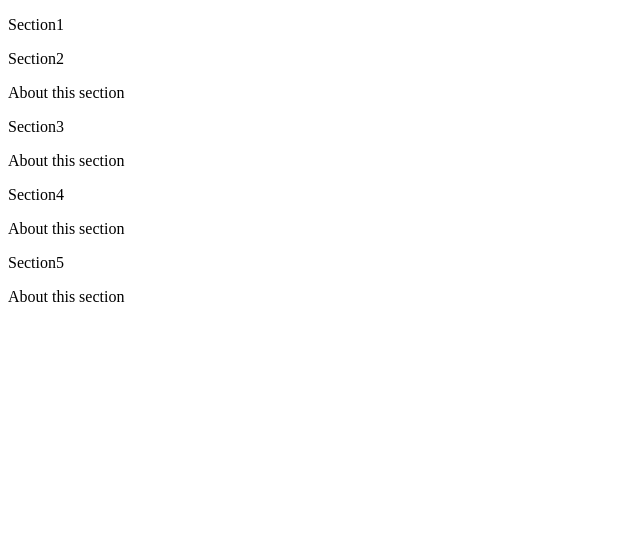
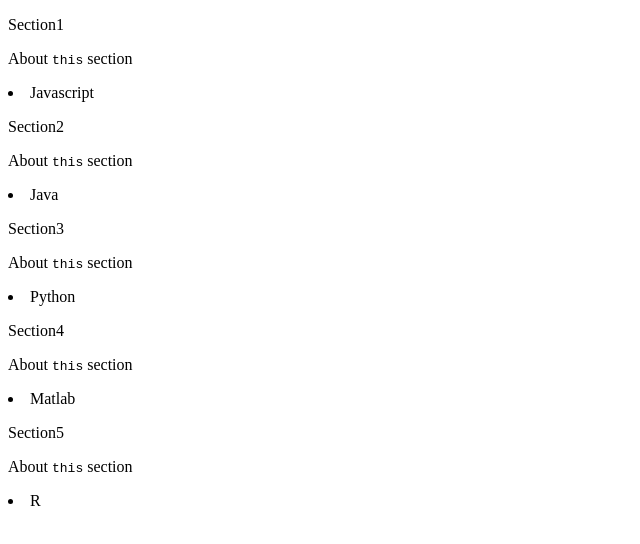
Before and after one commit to Suzi216/microversetrial, a plain HTML site: page index.html in a window 1280 px wide. Shown: the whole page, without its empty margins (0-640 px from the left). Drawn offline with Linux system fonts and the light colour scheme.

Commit message:
commit story6 story7 and story8

```diff
--- a/index.html
+++ b/index.html
@@ -11,35 +11,43 @@
   <section class="main-section" id="Section_1">
     <header>
       <p>Section1</p>
-      <p></p>
+      <p>About <code>this</code>  section</p>
+      <li>Javascript</li>
     </header>
   </section>
   <section class="main-section" id="Section_2">
     <header>
       <p>Section2</p>
-      <p>About this section</p>
+      <p>About <code>this</code>  section</p>
+      <li>Java</li>
     </header>
   </section>
   <section class="main-section" id="Section_3">
     <header>
       <p>Section3</p>
-      <p>About this section</p>
+      <p>About <code>this</code> section</p>
+      <li>Python</li>
     </header>
   </section>
   <section class="main-section" id="Section_4">
     <header>
       <p>Section4</p>
-      <p>About this section</p>
+      <p>About <code>this</code> section</p>
+      <li>Matlab</li>
     </header>
   </section>
   <section class="main-section" id="Section_5">
     <header>
       <p>Section5</p>
-      <p>About this section</p>
+      <p>About <code>this</code> section</p>
+      <li>R</li>
     </header>
   </section>
 
 </main>
+ <nav id="navbar">
+
+ </nav>
 
 
     <script src="https://cdn.freecodecamp.org/testable-projects-fcc/v1/bundle.js"></script>
```
